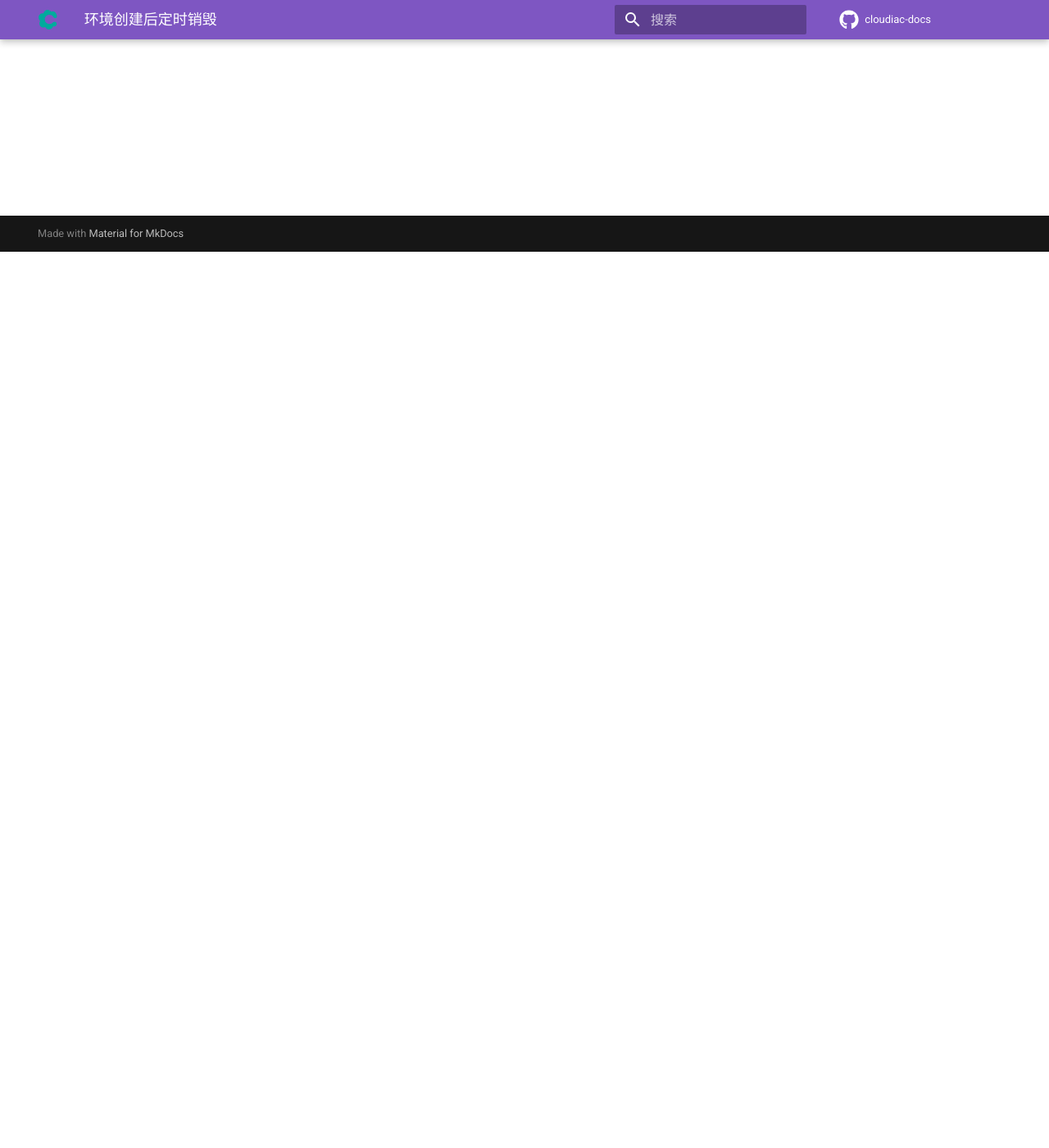
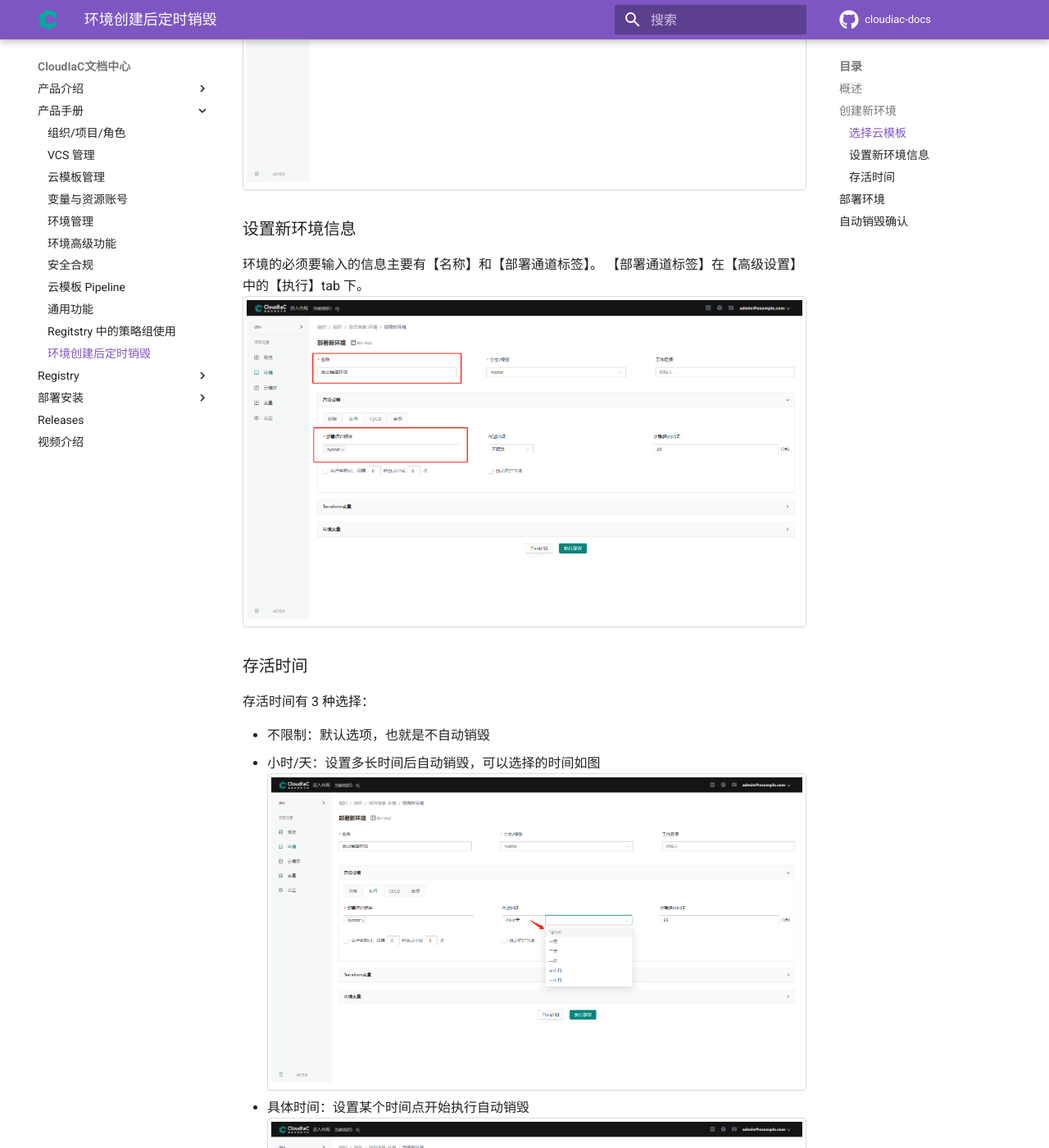
Before and after one commit to idcos/cloudiac-docs, an MkDocs documentation site: the page built from docs/mkdocs/manual/env-auto-destroy.md, in a window 1280 px wide and 1400 px high, scrolled down 1093 px. Shown: the whole window at 82% size. Built offline with MkDocs 1.6.1 and Material for MkDocs 9.7.7, drawn with Linux system fonts in a browser that asks for light colours; comment, search, counter and statistics services are not loaded; the version menu is left out; some of the changed text lies outside the part shown.

Commit message:
环境自动销毁文档

```diff
--- a/docs/mkdocs/manual/env-auto-destroy.md
+++ b/docs/mkdocs/manual/env-auto-destroy.md
@@ -4,4 +4,54 @@
 
 环境的自动销毁，可以在环境部署前或者部署后设置。
 
-设置之后
+设置之后，环境在销毁时间到了之后，自动触发销毁的操作。
+
+## 创建新环境
+
+进入项目概览页后，选择【环境】菜单，点击【部署新环境】按钮。
+![部署新环境](../images/env-auto-destroy-01.png){.img-fluid}
+
+### 选择云模板
+
+选择部署的云模板，然后点击【部署】按钮
+![部署](../images/env-auto-destroy-02.png){.img-fluid}
+
+### 设置新环境信息
+
+环境的必须要输入的信息主要有【名称】和【部署通道标签】。
+【部署通道标签】在【高级设置】中的【执行】tab 下。
+![环境信息](../images/env-auto-destroy-03.png){.img-fluid}
+
+### 存活时间
+
+存活时间有 3 种选择：
+
+- 不限制：默认选项，也就是不自动销毁
+- 小时/天：设置多长时间后自动销毁，可以选择的时间如图
+  ![自动销毁](../images/env-auto-destroy-04.png){.img-fluid}
+
+- 具体时间：设置某个时间点开始执行自动销毁
+  ![自动销毁](../images/env-auto-destroy-05.png){.img-fluid}
+
+## 部署环境
+
+为了简化部署过程，选择【自动通过审批】，存活时间选择了 5 分钟之后。
+然后点击【执行部署】
+![执行部署](../images/env-auto-destroy-06.png){.img-fluid}
+
+部署成功后的日志
+![部署](../images/env-auto-destroy-07.png){.img-fluid}
+
+环境列表中显示为【活跃】状态
+![活跃状态](../images/env-auto-destroy-08.png){.img-fluid}
+
+## 自动销毁确认
+
+到达销毁时间后，环境状态自动变成了【执行中】，表示后台已经开始自动销毁环境了。
+![自动销毁开始](../images/env-auto-destroy-09.png){.img-fluid}
+
+执行一段时间后，再次查看环境列表，发现环境状态已经变成了【已销毁】
+![自动销毁结束](../images/env-auto-destroy-10.png){.img-fluid}
+
+点击列表中的环境名称，进入环境的【部署历史】tab 中，可以看到自动销毁的历史信息。
+![自动销毁历史](../images/env-auto-destroy-11.png){.img-fluid}
```
Also changed, not shown: docs/mkdocs/images/env-auto-destroy-01.png (added), docs/mkdocs/images/env-auto-destroy-02.png (added), docs/mkdocs/images/env-auto-destroy-03.png (added), docs/mkdocs/images/env-auto-destroy-04.png (added), docs/mkdocs/images/env-auto-destroy-05.png (added), docs/mkdocs/images/env-auto-destroy-06.png (added), docs/mkdocs/images/env-auto-destroy-07.png (added), docs/mkdocs/images/env-auto-destroy-08.png (added), docs/mkdocs/images/env-auto-destroy-09.png (added), docs/mkdocs/images/env-auto-destroy-10.png (added), docs/mkdocs/images/env-auto-destroy-11.png (added).
